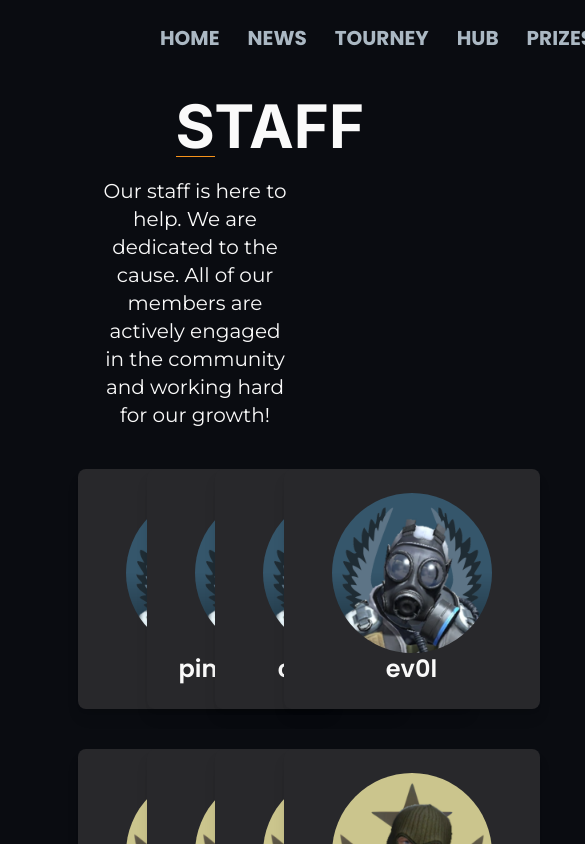
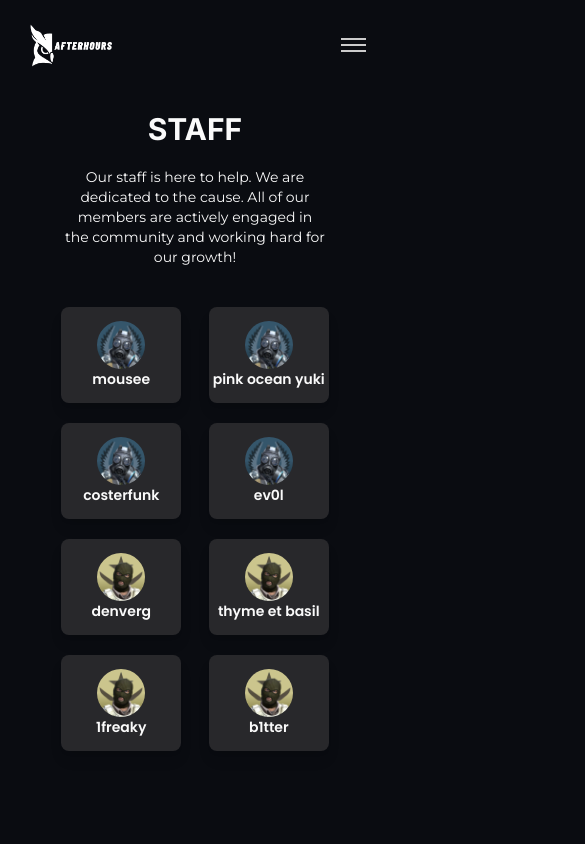
Before and after one commit to saifallofjmr/afterhours-cs2, a Next.js app: page /staff in a window 390 px wide. Shown: the top 844 px of the page, 585 px wide, since content can reach past the window. Built offline with nearby package versions, Linux system fonts and the light colour scheme.

Commit message:
responsiveness

```diff
--- a/src/app/faceit/page.tsx
+++ b/src/app/faceit/page.tsx
@@ -1,4 +1,4 @@
-"use client"
+"use client";
 import Link from "next/link";
 import Image from "next/image";
 import CardCarousel from "@/components/universal/CardCarousel";
@@ -35,14 +35,14 @@ const Card = ({
 
 export default function Faceit() {
   return (
-    <div className="background-animate h-screen w-full bg-gradient-to-r from-[#2b5876] via-darkblue to-[#4e4376]  text-center text-white shadow-lg py-10 " >
-      <h1 className="poppins text-5xl font-semibold">FACEIT</h1>
-      <p className="montserrat m-10 mx-auto w-[40%] text-xl">
+    <div className="background-animate h-screen w-full bg-gradient-to-r from-[#2b5876] via-darkblue to-[#4e4376] py-10 text-center text-white shadow-lg">
+      <h1 className="poppins text-3xl font-semibold md:text-5xl">FACEIT</h1>
+      <p className="montserrat py-4 mx-auto text-sm w-[80%] md:p-9 md:w-[35%] md:text-xl">
         Sharpen your aim and dominate Counter-Strike 2 in our FACEIT Hub! Join
         the community for skilled matches and climb the leaderboards.
       </p>
       <div>
-      <CardCarousel />
+        <CardCarousel />
       </div>
     </div>
   );
--- a/src/app/news/page.tsx
+++ b/src/app/news/page.tsx
@@ -1,4 +1,3 @@
-
 import Image from "next/image";
 
 const Card = ({
@@ -16,15 +15,15 @@ const Card = ({
 }) => {
   return (
     <a href={href} target="_blank" className="inline-block w-1/2">
-      <div className="relative mx-auto flex w-full flex-col items-center justify-center overflow-hidden rounded-lg shadow-lg transition duration-100 ease-in-out hover:-translate-y-4 hover:opacity-80">
+      <div className="relative flex w-[300px] flex-col items-center justify-center overflow-hidden rounded-lg shadow-lg transition duration-100 ease-in-out hover:-translate-y-4 hover:opacity-80 md:w-full">
         <Image
           src={image}
           width={10000}
           height={10000}
           alt={alt}
-          className="z-0 max-h-80 w-full rounded-lg object-cover"
+          className="z-0 w-full rounded-lg object-cover max-h-80"
         />
-        <div className="absolute z-10 w-full items-center justify-center px-6 py-4 text-center text-white">
+        <div className="absolute z-10 mx-auto w-[300px] md:w-full items-center justify-center px-6 py-4 text-center text-white">
           <h5 className="mb-2 text-xl font-bold text-[#fafafae8]">{name}</h5>
           <p className="font-medium text-secondary">{content}</p>
         </div>
@@ -35,8 +34,8 @@ const Card = ({
 
 export default function News() {
   return (
-    <div className="background-animate h-screen w-full bg-gradient-to-r from-[#2b5876] via-darkblue to-[#4e4376]  pt-16">
-      <div className="flex flex-col items-center justify-center gap-14">
+    <div className="background-animate h-screen w-full bg-gradient-to-r from-[#2b5876] via-darkblue to-[#4e4376] pt-16">
+      <div className="flex flex-col items-center justify-center gap-14 w-1/2 md:w-full">
         {/* REPLACE NAME/CONTENT/IMAGE/HREF/ALT TO CHANGE CONTENT (HREF IS FOR LINKS) (ALT IS PRESERVED FOR PHOTO CREDITS AND ACCESSIBILITY) */}
         <Card
           name="AfterHours Season 2"
--- a/src/app/page.tsx
+++ b/src/app/page.tsx
@@ -59,7 +59,7 @@ export default function Home() {
         ></video>
         <div className="absolute flex flex-col items-center justify-center">
           <AnimatePresence mode="popLayout">
-            <h1 className="poppins mb-10 w-[834px] whitespace-nowrap text-6xl font-bold text-white">
+            <h1 className="poppins mb-10 w-[95%] text-2xl md:w-[834px] whitespace-nowrap md:text-6xl font-bold text-white">
               DEFINING THE{" "}
               <motion.span
                 key={wordsIndex}
--- a/src/app/prizes/page.tsx
+++ b/src/app/prizes/page.tsx
@@ -15,7 +15,7 @@ const Card = ({
 }) => {
   return (
     <a href={href} target="_blank" className="inline-block w-1/2">
-      <div className="relative mx-auto flex w-full flex-col items-center justify-center overflow-hidden rounded-lg shadow-lg transition duration-100 ease-in-out hover:-translate-y-4 hover:opacity-80">
+      <div className="relative flex w-[300px] flex-col items-center justify-center overflow-hidden rounded-lg shadow-lg transition duration-100 ease-in-out hover:-translate-y-4 hover:opacity-80 md:w-full">
         <Image
           src={image}
           width={10000}
@@ -33,10 +33,9 @@ const Card = ({
 };
 
 export default function Prizes() {
-
   return (
-    <div className="background-animate h-screen w-full bg-gradient-to-r from-[#2b5876] via-darkblue to-[#4e4376]  pt-16">
-      <div className="flex flex-col items-center justify-center gap-14">
+    <div className="background-animate h-screen w-full bg-gradient-to-r from-[#2b5876] via-darkblue to-[#4e4376] pt-16">
+      <div className="flex w-1/2 flex-col items-center justify-center gap-14 md:w-full">
         {/* REPLACE NAME/CONTENT/IMAGE/HREF/ALT TO CHANGE CONTENT (HREF IS FOR LINKS) (ALT IS PRESERVED FOR PHOTO CREDITS AND ACCESSIBILITY) */}
         <Card
           name="AfterHours Season 2"
@@ -47,6 +46,5 @@ export default function Prizes() {
         />
       </div>
     </div>
-  )
-
+  );
 }
--- a/src/app/staff/page.tsx
+++ b/src/app/staff/page.tsx
@@ -3,30 +3,33 @@ import Image from "next/image";
 //CARD COMPONENT FOR STAFF
 const Card = ({ name, image }: { name: string; image: string }) => {
   return (
-    <div className="poppins flex h-60 w-64 flex-col items-center justify-center rounded-lg bg-[#28282B] py-6 text-center text-2xl font-semibold text-white shadow-lg">
+    <div className="poppins flex h-24 w-[120px] flex-col items-center justify-center rounded-lg bg-[#28282B] py-6 shadow-lg md:h-60 md:w-64">
       <Image
         src={image}
         width={1000}
         height={1000}
         alt="counter-strike bot profile picture"
-        className="h-40 w-40 rounded-full"
+        className="h-12 w-12 rounded-full md:h-40 md:w-40"
       />
-      <h5 className="">{name}</h5>
+      <h5 className="text-center text-sm font-semibold text-white md:text-2xl">
+        {name}
+      </h5>
     </div>
   );
 };
 
 export default function Staff() {
   return (
-    <div className="">
-      <h1 className="m-5 text-center text-6xl font-bold text-white border-b-[1px] w-[10%] mx-auto border-accent">STAFF</h1>
-      <p className="montserrat text-center text-xl text-white w-1/2 mx-auto">
+    <div className="flex flex-col ">
+      <h1 className="m-5 text-center text-3xl font-bold text-white md:text-6xl">
+        STAFF
+      </h1>
+      <p className="montserrat mx-auto w-2/3 text-center text-sm text-white md:w-1/2 md:text-xl">
         Our staff is here to help. We are dedicated to the cause. All of our
         members are actively engaged in the community and working hard for our
         growth!
       </p>
-      <div className="w-[60%] mt-10 grid grid-cols-4 gap-10 mx-auto">
-
+      <div className="mx-auto mt-10 grid w-[50%] md:w-[60%] grid-cols-2 md:grid-cols-4 gap-x-[100px] gap-y-[20px] md:gap-10 place-items-center">
         {/* CHANGE NAME/IMAGE FOR NEW CONTENT */}
         <Card image="/assets/ct-pfp.png" name="mousee" />
         <Card image="/assets/ct-pfp.png" name="pink ocean yuki" />
--- a/src/app/tourney/page.tsx
+++ b/src/app/tourney/page.tsx
@@ -13,7 +13,7 @@ const Card = ({
   href?: string;
 }) => {
   return (
-    <a href={href}>
+    <a href={href} target="_blank">
       <div className="max-w-sm overflow-hidden rounded shadow-lg transition duration-100 ease-in-out hover:-translate-y-4 hover:opacity-80 bg-[#212930]">
         <Image
           src={image}
@@ -36,8 +36,8 @@ export default function Tourney() {
     <div className="">
       <div className=" text-center text-white shadow-lg mx-auto background-animate h-screen w-full bg-gradient-to-r from-[#2b5876] via-darkblue to-[#4e4376] ">
         <h3 className="pt-10">CURRENT</h3>
-        <h1 className="poppins text-5xl font-semibold">TOURNEYS</h1>
-        <p className="montserrat m-10 mx-auto w-[38%] text-xl">
+        <h1 className="poppins text-3xl md:text-5xl font-semibold underline underline-offset-8">TOURNEYS</h1>
+        <p className="montserrat md:m-10 m-5 mx-auto text-sm w-2/3 md:w-[38%] md:text-xl">
           Sharpen your aim and dominate Counter-Strike 2 in our FACEIT Hub! Join
           the community for skilled matches and climb the leaderboards.
         </p>
--- a/src/components/universal/CardCarousel.tsx
+++ b/src/components/universal/CardCarousel.tsx
@@ -2,8 +2,6 @@ import React from "react";
 import { motion } from "framer-motion";
 import { MdNavigateNext } from "react-icons/md";
 import { MdNavigateBefore } from "react-icons/md";
-
-
 
 const CardCarousel: React.FC = () => {
   const [currentIndex, setCurrentIndex] = React.useState(0);
@@ -51,16 +49,16 @@ const CardCarousel: React.FC = () => {
   };
 
   return (
-    <div className="mt-2 text-bluegray">
-      <div className="relative w-full">
+    <div className="mx-auto mt-4 w-[230px] text-bluegray md:mt-0 md:w-full">
+      <div className="lg:relative">
         <div className="flex items-center justify-center">
           {cards.slice(currentIndex, currentIndex + 1).map((card, index) => (
             <div
-              className="rounded-lg bg-[#000000] p-4 shadow-xl transition hover:scale-110 relative z-30 active:scale-90 border-[1px] border-neonblue w-[30%]"
+              className="border-neonblue relative z-30 rounded-lg border-[1px] bg-[#000000] p-4 shadow-xl transition hover:scale-110 active:scale-90 md:w-[25%]"
               key={index}
             >
               <img
-                className="mb-4 h-[390px] rounded-lg object-cover mx-auto border-[1px] border-neonblue w-full"
+                className="border-neonblue mx-auto mb-4 h-[200px] w-full rounded-lg border-[1px] object-cover md:h-[350px]"
                 src={card.image}
                 alt="Card"
               />
@@ -83,13 +81,13 @@ const CardCarousel: React.FC = () => {
 
         <div className="relative bottom-44 mt-4 flex items-center justify-between">
           <button
-            className="relative -right-[550px] bottom-20 h-10 w-10 rounded-full bg-white flex items-center justify-center text-3xl active:scale-90 hover:scale-125 transition"
+            className="relative -left-[40px] bottom-20 flex h-6 w-6 items-center justify-center rounded-full bg-white text-3xl transition hover:scale-125 active:scale-90 md:-right-[550px] md:h-10 md:w-10"
             onClick={handlePrev}
           >
-            <MdNavigateBefore/>
+            <MdNavigateBefore />
           </button>
           <button
-            className="relative -left-[550px] bottom-20 h-10 w-10 rounded-full bg-white flex items-center justify-center text-3xl active:scale-90 hover:scale-125 transition"
+            className="relative -right-[40px] bottom-20 flex h-6 w-6 items-center justify-center rounded-full bg-white text-3xl transition hover:scale-125 active:scale-90 md:-left-[550px] md:h-10 md:w-10"
             onClick={handleNext}
           >
             <MdNavigateNext />
--- a/src/components/universal/Footer.tsx
+++ b/src/components/universal/Footer.tsx
@@ -7,7 +7,7 @@ import { MdEmail } from "react-icons/md";
 
 export default function Footer() {
   return (
-    <footer className="mt-16 flex w-full flex-col items-center justify-center gap-4 py-10 text-sm text-bluegray">
+    <footer className="mt-16 flex lg:w-full flex-col items-center justify-center gap-4 py-10 text-sm text-bluegray">
       <div>
         <Image
           src={"/assets/navbar.png"}
@@ -17,9 +17,8 @@ export default function Footer() {
           className="w-28 object-cover"
         />
       </div>
-      <div></div>
 
-      <div className="flex flex-row gap-10 text-xl">
+      <div className="flex flex-row gap-10 text-lg md:text-xl">
         <Link href={"https://x.com/AfterHoursCS2"} target="_blank">
           <FaXTwitter className="" />
         </Link>
@@ -33,7 +32,7 @@ export default function Footer() {
           <MdEmail />
         </Link>
       </div>
-      <div className="flex space-x-5 text-[15px]">
+      <div className="flex space-x-3 md:space-x-5 text-[12px] md:text-[15px]">
         <Link href={"/"} className="hover:underline">
           Home
         </Link>
@@ -53,7 +52,7 @@ export default function Footer() {
           Staff
         </Link>
       </div>
-      <div className="text-center text-[11px]">
+      <div className="text-center text-[10px] md:text-[11px]">
         Copyright &copy; {new Date().getFullYear()} Afterhours, Designed by{" "}
         <Link
           href={"https://pantheras.ca"}
--- a/src/components/universal/Navbar.tsx
+++ b/src/components/universal/Navbar.tsx
@@ -1,24 +1,38 @@
-"use client"
+"use client";
 
 import Image from "next/image";
 import Link from "next/link";
 import { usePathname } from "next/navigation";
+import { useState } from "react";
+import { motion } from "framer-motion";
+import { AnimatePresence } from "framer-motion";
+import NavbarItemMobile from "./NavbarItemMobile";
 
 export default function Navbar() {
+  const [isActiveMobileNav, setIsActiveMobileNav] = useState(false);
   const path = usePathname();
 
+  const handleToggleNavOff = () => {
+    setTimeout(() => {
+      setIsActiveMobileNav(false);
+    }, 300);
+  };
+
   return (
-    <header className={` p-6 poppins text-bluegray flex justify-between font-bold z-50 relative px-40 ${path == '/' ? 'bg-bg bg-opacity-80' : ''}`}>
-      <div>
+    <header
+      className={`poppins relative z-50 flex justify-between p-6 md:px-40 font-bold text-bluegray ${path == "/" ? "bg-bg bg-opacity-80" : ""}`}
+    >
+      <div className="">
         <Image
           src="/assets/navbar.png"
           width={1000}
           height={1000}
           alt="owl logo"
-          className="w-36"
+          className="w-24 lg:w-36"
         />
       </div>
-      <nav className="flex items-center text-xl">
+      <nav className="flex items-center text-sm md:text-xl">
+        <div className="max-lg:hidden">
           <ul className="flex space-x-7">
             <li className="hover">
               <Link href="/">HOME</Link>
@@ -43,6 +57,81 @@ export default function Navbar() {
               <Link href="/team">TEAM</Link>
             </li>
           </ul>
+        </div>
+
+        <div
+          className="flex justify-end"
+          onClick={() => setIsActiveMobileNav(!isActiveMobileNav)}
+        >
+          <div className="z-20 flex h-6 w-[25px] flex-col items-end justify-center gap-1 lg:hidden">
+            <motion.div
+              className="z-20 h-[2px] w-[25px] bg-secondary"
+              initial={{ position: "relative" }}
+              animate={{
+                top: isActiveMobileNav ? "3px" : 0,
+                rotate: isActiveMobileNav ? 45 : 0,
+              }}
+            ></motion.div>
+            <AnimatePresence mode="popLayout">
+              {!isActiveMobileNav && (
+                <motion.div
+                  className="z-20 h-[2px] w-[25px] bg-secondary"
+                  initial={{ opacity: 1 }}
+                  exit={{ opacity: 0, position: "relative" }}
+                ></motion.div>
+              )}
+            </AnimatePresence>
+            <motion.div
+              className="z-20 h-[2px] w-[25px] bg-secondary"
+              initial={{ position: "relative" }}
+              animate={{
+                bottom: isActiveMobileNav ? "3px" : 0,
+                rotate: isActiveMobileNav ? -45 : 0,
+              }}
+            ></motion.div>
+          </div>
+        </div>
+        <AnimatePresence>
+          {isActiveMobileNav && (
+            <motion.div
+              className="absolute flex h-screen w-full flex-col items-center justify-center gap-10 bg-primary"
+              initial={{ right: "-100%", top: 0 }}
+              animate={{ right: 0 }}
+              exit={{ right: "-100%" }}
+            >
+              <NavbarItemMobile
+                handleNavMobile={handleToggleNavOff}
+                location="/"
+                content="HOME"
+              />
+              <NavbarItemMobile
+                handleNavMobile={handleToggleNavOff}
+                location="/news"
+                content="NEWS"
+              />
+              <NavbarItemMobile
+                handleNavMobile={handleToggleNavOff}
+                location="/tourney"
+                content="TOURNEY"
+              />
+              <NavbarItemMobile
+                handleNavMobile={handleToggleNavOff}
+                location="/faceit"
+                content="HUB"
+              />
+              <NavbarItemMobile
+                handleNavMobile={handleToggleNavOff}
+                location="/prizes"
+                content="PRIZES"
+              />
+              <NavbarItemMobile
+                handleNavMobile={handleToggleNavOff}
+                location="/staff"
+                content="STAFF"
+              />
+            </motion.div>
+          )}
+        </AnimatePresence>
       </nav>
     </header>
   );
--- /dev/null
+++ b/src/components/universal/NavbarItemMobile.tsx
@@ -0,0 +1,26 @@
+import Link from "next/link";
+import { usePathname } from "next/navigation";
+
+type Props = {
+  location: string;
+  content: string;
+  handleNavMobile: () => void;
+};
+
+export default function NavbarItemMobile({
+  location,
+  content,
+  handleNavMobile,
+}: Props) {
+  const path = usePathname();
+
+  return (
+    <Link
+      className={`${path === location ? "text-base-100" : "text-secondary"} font-medium`}
+      href={location}
+      onClick={handleNavMobile}
+    >
+      {content}
+    </Link>
+  );
+}
```
Lines whose indentation alone changed are shown as unchanged.
